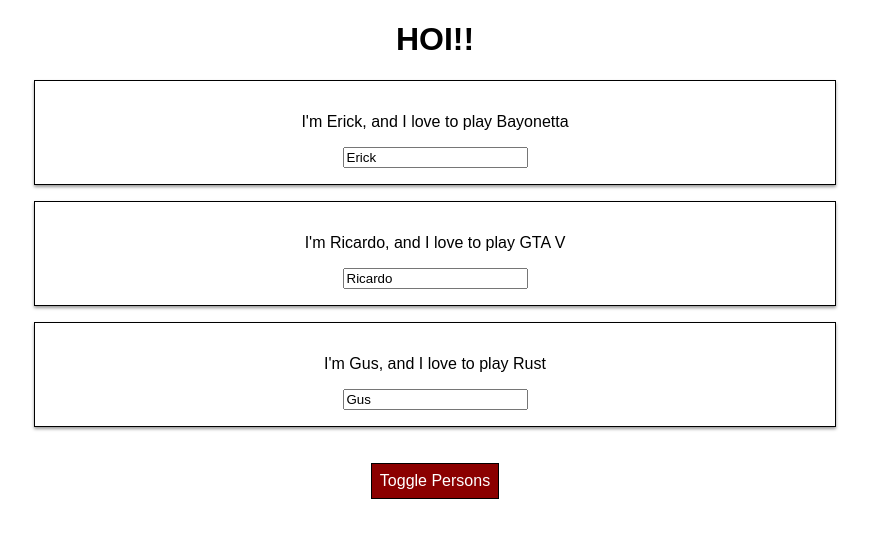
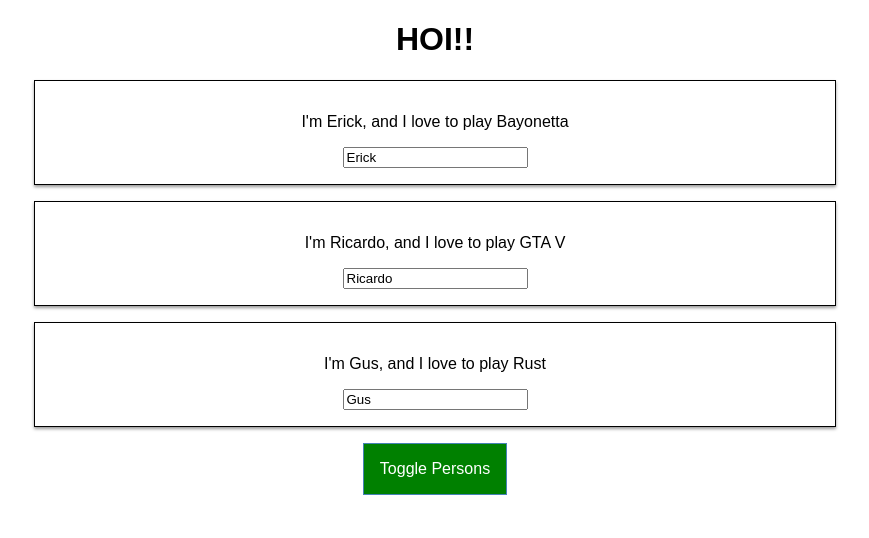
Before and after one commit to Shubidubi15/ReactPractice, a React app in the folder react-guide/: page / in a window 1280 px wide. Shown: the top 538 px of the page, without its empty margins (205-1074 px from the left). Built offline with nearby package versions, Linux system fonts and the light colour scheme.

Commit message:
Working with styles

```diff
--- a/react-guide/src/App.css
+++ b/react-guide/src/App.css
@@ -10,3 +10,31 @@
   font-weight: bold;
   text-decoration-line: underline;
 }
+
+.App button{
+  border: 1px solid steelblue;
+  padding: 16px;
+  background-color: green;
+  font: inherit;
+  cursor: pointer;
+  color: white;
+}
+
+.App button:hover{
+  background-color: limegreen;
+  color: black;
+}
+
+.App button.Red{
+  border: 1px solid steelblue;
+  padding: 16px;
+  background-color: darkred;
+  font: inherit;
+  cursor: pointer;
+  color: white;
+}
+
+.App button.Red:hover{
+  background-color: rgb(219, 82, 82);
+  color: black;
+}
--- a/react-guide/src/App.js
+++ b/react-guide/src/App.js
@@ -38,23 +38,11 @@ class App extends Component {
     }
 
   render() {
-    const styled = {
-      backgroundColor: 'limegreen',
-      font: 'inherit',
-      border: '1px solid black',
-      padding: '8px',
-      color: 'white',
-      cursor: 'pointer',
-      marginTop: '20px'
-    }
-
-    styled.backgroundColor = this.state.show ? 'darkred' : 'limegreen';
-    let classes = [];
-    this.state.persons.length <= 2 ? classes.push(styles.Red) : null;
-    this.state.persons.length <= 1 ? classes.push(styles.Bold) : null;
+    let buttonClass = '';
+    buttonClass = this.state.show ? '' : styles.Red;
     return (
       <div className={styles.App}>
-        <h1 className={classes.join(' ')}>HOI!!</h1>
+        <h1 className={'ko'}>HOI!!</h1>
         {
           this.state.show &&
           <div >
@@ -65,7 +53,7 @@ class App extends Component {
             }
           </div>
         }
-        <button onClick = {this.togglePersonHandler} style={styled}>Toggle Persons</button>
+        <button onClick = {this.togglePersonHandler} className={buttonClass}>Toggle Persons</button>
       </div>
     )
   }
```
